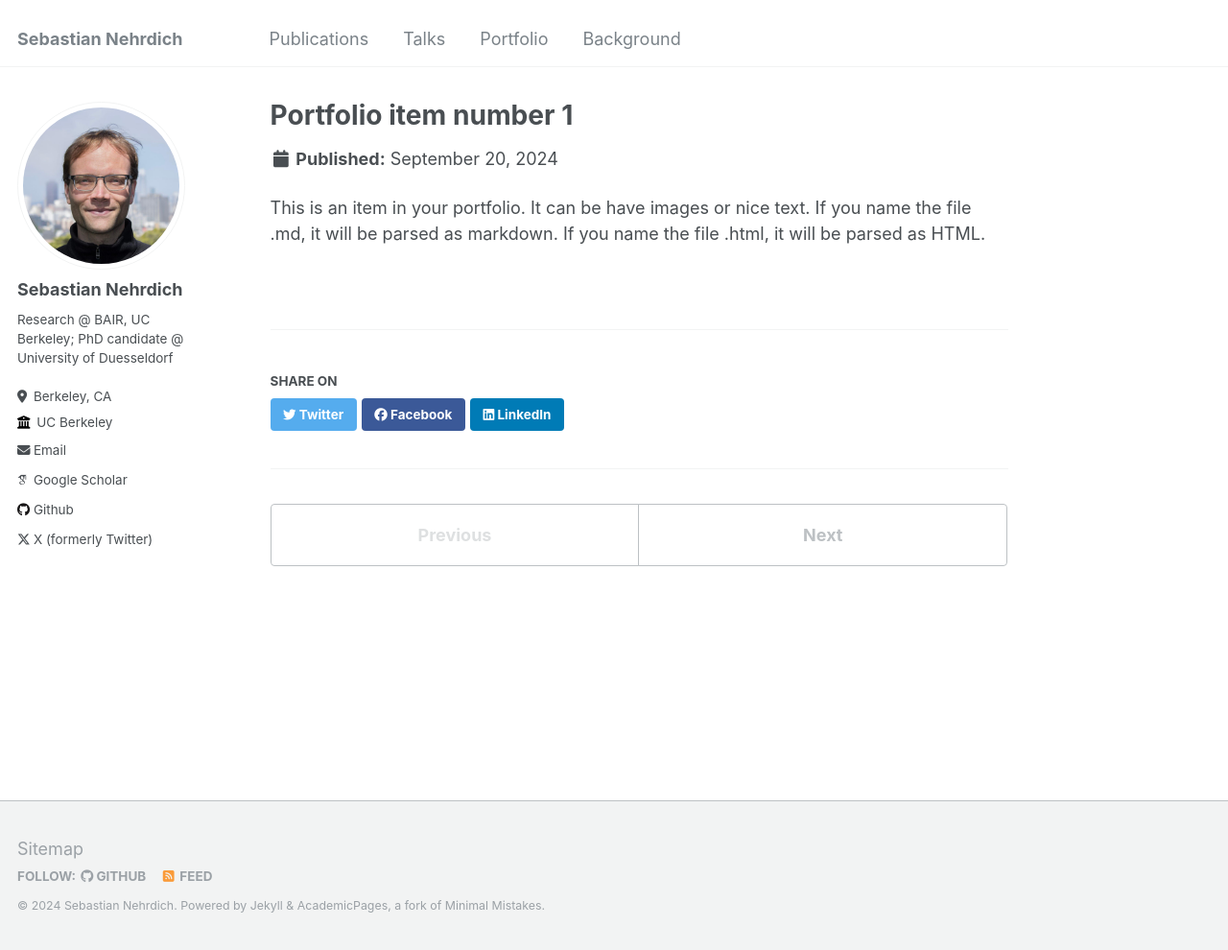
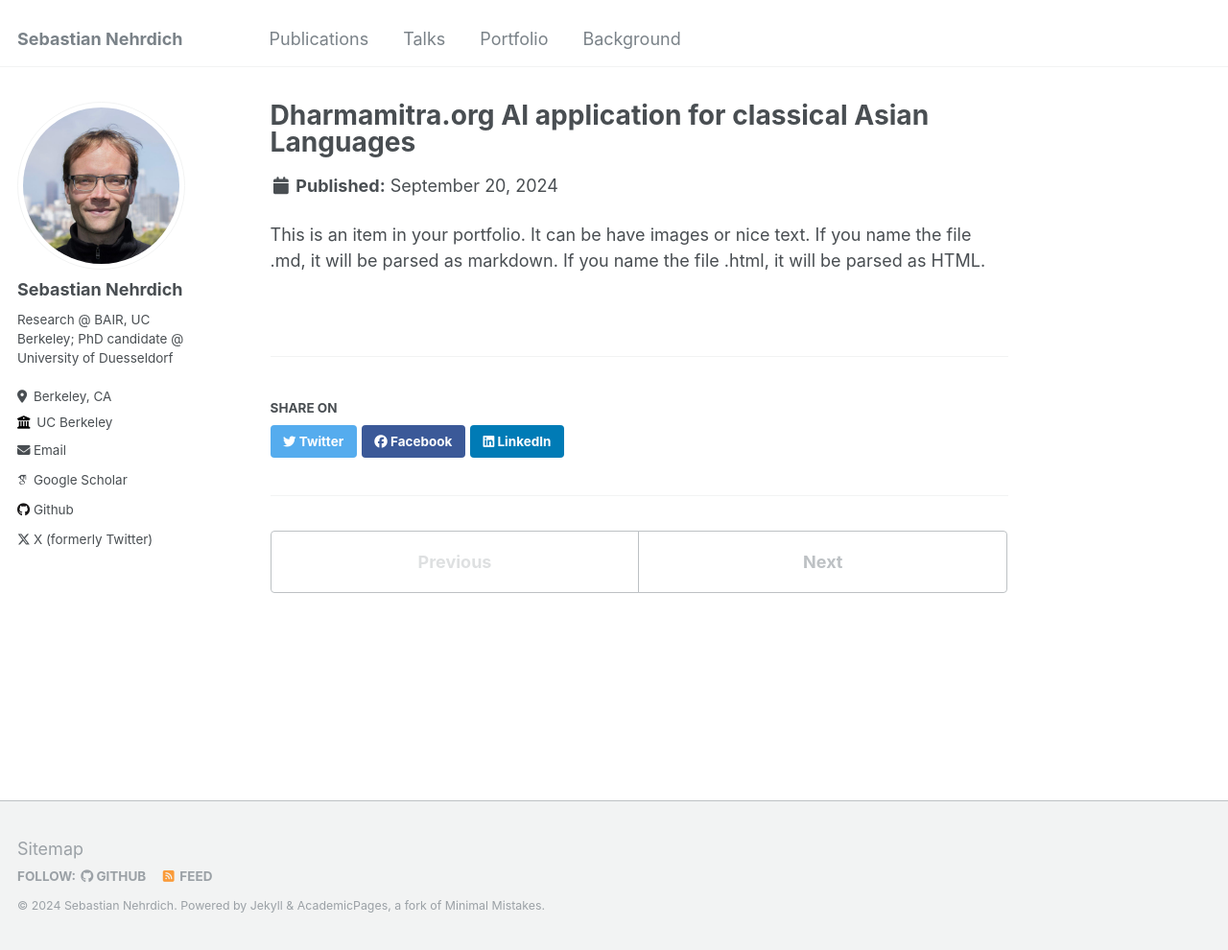
Before and after one commit to sebastian-nehrdich/sebastian-nehrdich.github.io, a Jekyll site: the page built from _portfolio/portfolio-1.md, in a window 1280 px wide and 990 px high. Shown: the whole window at 96% size. Built offline with Jekyll 4.4.1, drawn with Linux system fonts in a browser that asks for light colours; some web fonts are replaced.

Commit message:
Added portfolio

```diff
--- a/_portfolio/portfolio-1.md
+++ b/_portfolio/portfolio-1.md
@@ -1,6 +1,6 @@
 ---
-title: "Portfolio item number 1"
-excerpt: "Short description of portfolio item number 1<br/><img src='/images/500x300.png'>"
+title: "Dharmamitra.org AI application for classical Asian Languages"
+excerpt: "Dharmamitra is a website that provides state-of-the-art machine translation and semantic search functionality for the classical Asian languages Sanskrit, Pali, Tibetan, and Chinese.<br/> <img src='/images/dharmamitra.png'>"
 collection: portfolio
 ---
 
```
Also changed, not shown: _portfolio/.#portfolio-1.md (deleted, +0 -1 lines), 1 other file.
